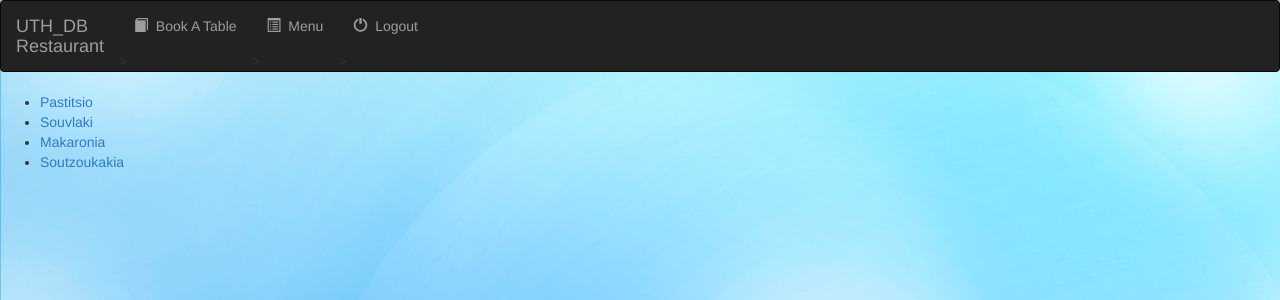
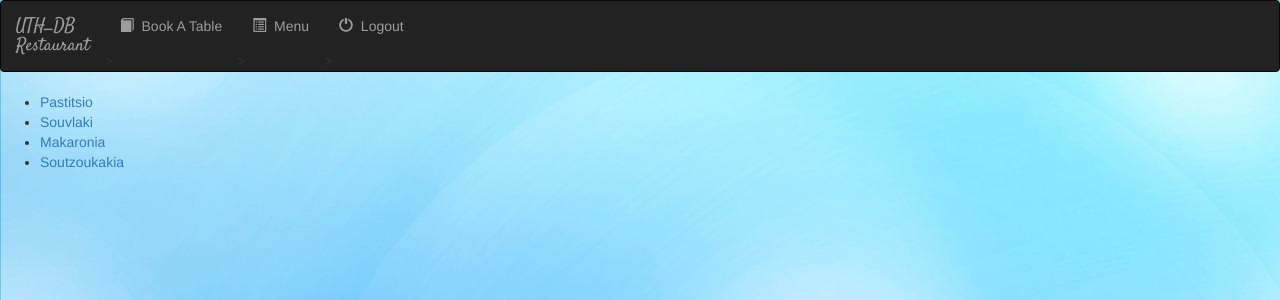
Before and after one commit to GeoCSBI/UTH_DB, a Django app: page /uth_db/ in a window 1280 px wide. Shown: the top 300 px of the page. Run offline with Django 3.2, Linux system fonts and the light colour scheme; data comes from the database, SQL or seed files in the repository; some libraries are stand-ins or nearby versions.

Commit message:
Minor Tweaks

```diff
--- a/mysite/uth_db/static/uth_db/style.css
+++ b/mysite/uth_db/static/uth_db/style.css
@@ -1,3 +1,12 @@
 body{
 	background: white url("images/background.jpg");
 }
+
+.navbar{
+
+	border-radius: : 0;
+}
+
+.navbar-brand{
+	font-family: 'Satisfy', cursive;
+}
```
